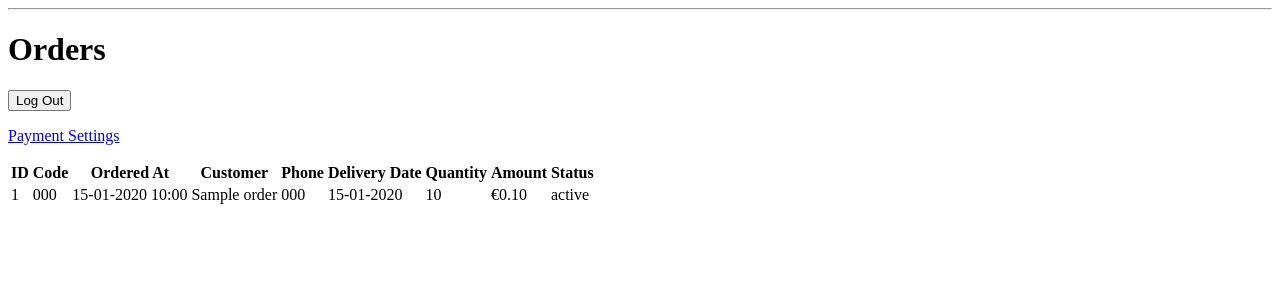
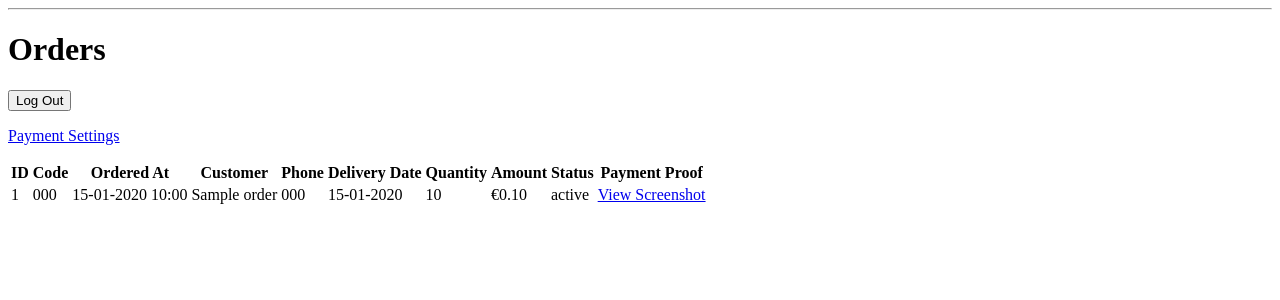
Before and after one commit to mahdavis2024/linda-bread-app, a Flask app: page /admin/orders in a window 1280 px wide. Shown: the part 26-326 px from the top of the page. Run offline with Flask 3, Linux system fonts and the light colour scheme; a user stored in the database is signed in; tables that the repository leaves empty hold one stand-in row (values such as "Sample post"); some libraries are stand-ins or nearby versions.

Commit message:
Show payment proof in admin orders

```diff
--- a/app.py
+++ b/app.py
@@ -12,6 +12,7 @@ from flask import (
     redirect,
     render_template,
     request,
+    send_from_directory,
     url_for
 )
 from flask_sqlalchemy import SQLAlchemy
@@ -615,6 +616,29 @@ def admin_settings():
     )
 
 
+@app.route(
+    "/admin/orders/<order_code>/payment-proof"
+)
+@login_required
+def admin_payment_proof(order_code):
+    order = db.session.execute(
+        db.select(Order).filter_by(
+            order_code=order_code
+        )
+    ).scalar_one_or_none()
+
+    if order is None:
+        return "Order not found.", 404
+
+    if not order.screenshot_path:
+        return "Payment screenshot not found.", 404
+
+    return send_from_directory(
+        UPLOAD_FOLDER,
+        order.screenshot_path
+    )
+
+
 with app.app_context():
     db.create_all()
 
--- a/templates/admin_orders.html
+++ b/templates/admin_orders.html
@@ -35,6 +35,7 @@
             <th>Quantity</th>
             <th>Amount</th>
             <th>Status</th>
+            <th>Payment Proof</th>
         </tr>
     </thead>
 
@@ -50,6 +51,21 @@
             <td>{{ order.quantity }}</td>
             <td>€{{ "%.2f" | format(order.amount_cents / 100) }}</td>
             <td>{{ order.status }}</td>
+            <td>
+                {% if order.screenshot_path %}
+                    <a
+                        href="{{ url_for(
+                            'admin_payment_proof',
+                            order_code=order.order_code
+                        ) }}"
+                        target="_blank"
+                    >
+                        View Screenshot
+                    </a>
+                {% else %}
+                    Not uploaded
+                {% endif %}
+            </td>
         </tr>
         {% endfor %}
     </tbody>
```
